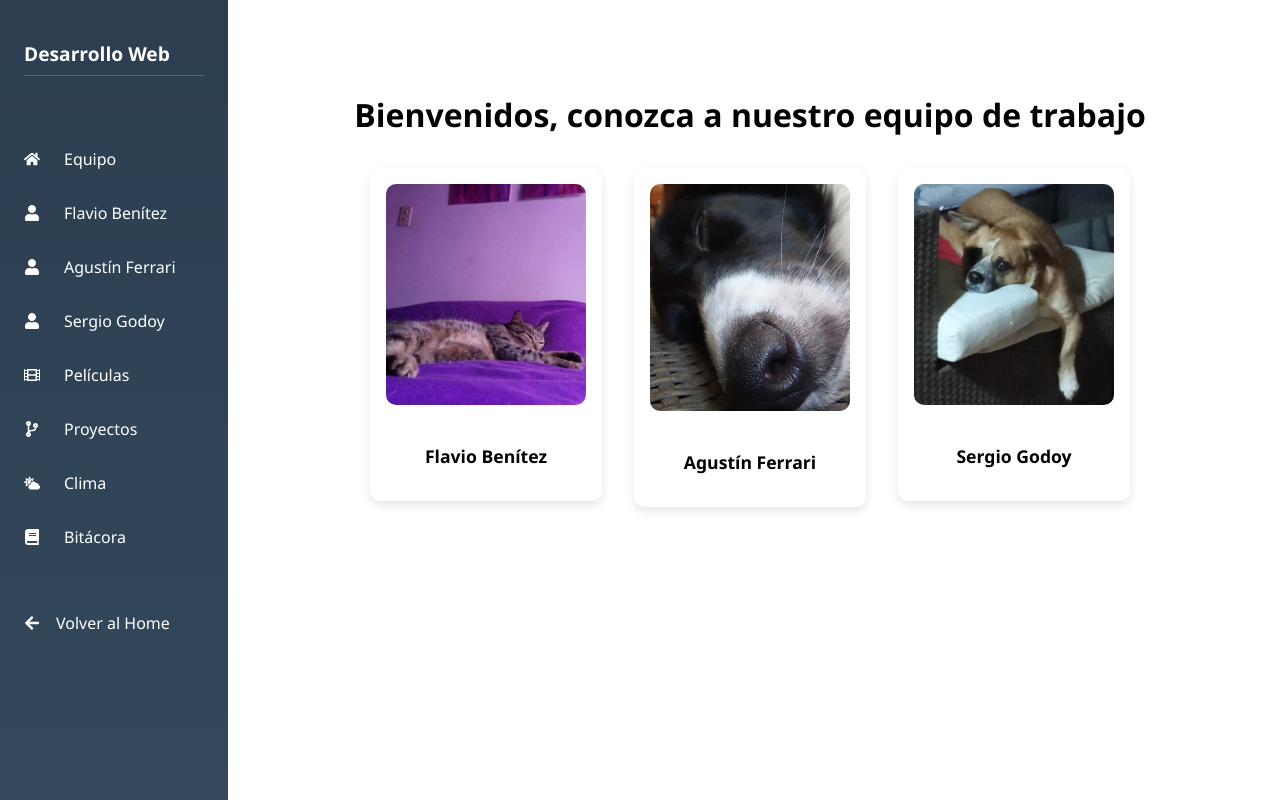
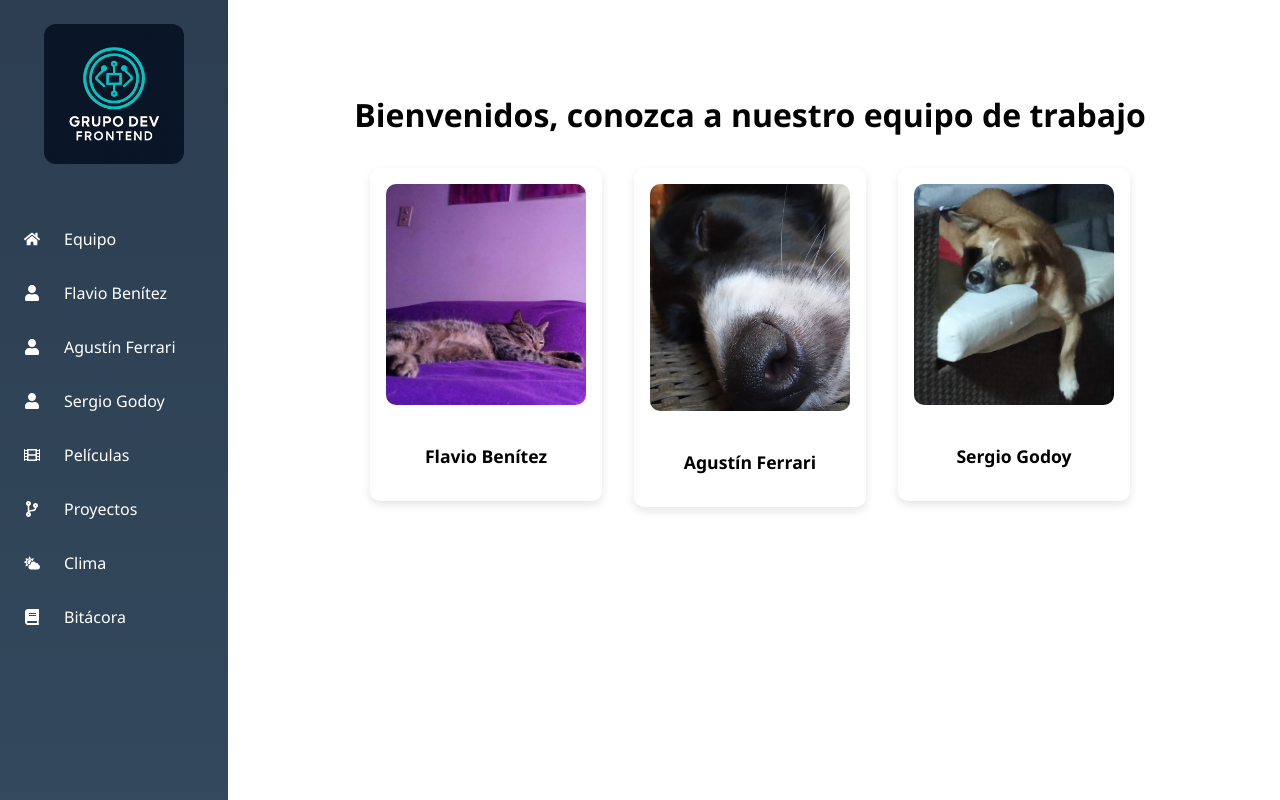
Before and after one commit to AgustinCFerrari/Proyecto_Grupo_12, a React (Vite) app: page / in a window 1280 px wide. Built offline with nearby package versions, Linux system fonts and the light colour scheme; the HTML template or start-up script is replaced by a standard one.

Commit message:
Actualizacion
Modificación de readme y agregar Logo del equipo

```diff
--- a/src/components/Sidebar.jsx
+++ b/src/components/Sidebar.jsx
@@ -12,8 +12,11 @@ import '/src/styles/Sidebar.css';
 
 const Sidebar = () => {
   return (
+
     <div className="sidebar">
-      <h2>Desarrollo Web</h2>
+      <div className="logo-sidebar">
+        <img src="/images/Logo.jpg" alt="Logo Grupo Dev Frontend" />
+      </div>
       <nav>
         <ul>
           <li><FaHome /><Link to="/">Equipo</Link></li>
@@ -26,9 +29,6 @@ const Sidebar = () => {
           <li><FaBook /><Link to="/bitacora">Bitácora</Link></li>
         </ul>
       </nav>
-      <div className="volver">
-        <FaArrowLeft /><Link to="/">Volver al Home</Link>
-      </div>
     </div>
   );
 };
--- a/src/pages/Bitacora.jsx
+++ b/src/pages/Bitacora.jsx
@@ -24,6 +24,7 @@ function Bitacora() {
         <li>✔️ [28/05/2025] Revisión cruzada entre integrantes, resolución de bugs y prueba de responsividad completa</li>
         <li>✔️ [29/05/2025] Publicación en GitHub con historial limpio de commits</li>
         <li>✔️ [29/05/2025] Deploy final del proyecto en Vercel funcionando correctamente</li>
+        <li>✔️ [01/06/2025] Se agregó el logo del grupo generado con IA al Sidebar</li>
       </ul>
 
       <h3>🛠️ Organización y Metodología</h3>
--- a/src/styles/Sidebar.css
+++ b/src/styles/Sidebar.css
@@ -80,8 +80,15 @@
   color: #fdd835;
 }
 
-.volver {
-  margin-top: 1rem;
+.logo-sidebar {
   display: flex;
+  justify-content: center;
   align-items: center;
+  margin-bottom: 1.5rem;
 }
+
+.logo-sidebar img {
+  max-width: 140px;
+  height: auto;
+  border-radius: 12px;
+}
```
Also changed, not shown: public/images/Logo.jpg (added), 1 other file (tests, documents, lock files or other folders).
